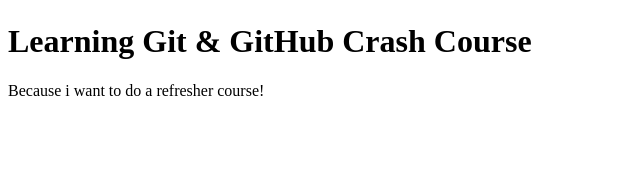
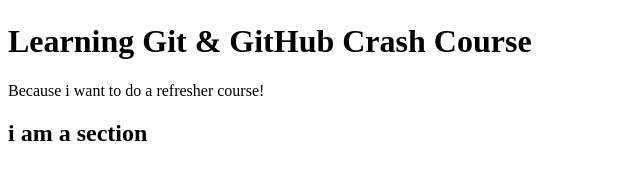
Before and after one commit to hotreloadjohn/git-refresher-course, a plain HTML site: page index.html in a window 1280 px wide. Shown: the part 357-536 px from the top of the page, without its empty margins (0-640 px from the left). Drawn offline with Linux system fonts and the light colour scheme.

Commit message:
feat brand new section

```diff
--- a/index.html
+++ b/index.html
@@ -10,5 +10,8 @@
     <img id="logo" src="logo.png" alt="A logo that contains the word 'Git'" />
     <h1>Learning Git & GitHub Crash Course</h1>
     <p>Because i want to do a refresher course!</p>
+    <section>
+      <h2>i am a section</h2>
+    </section>
   </body>
 </html>
```
